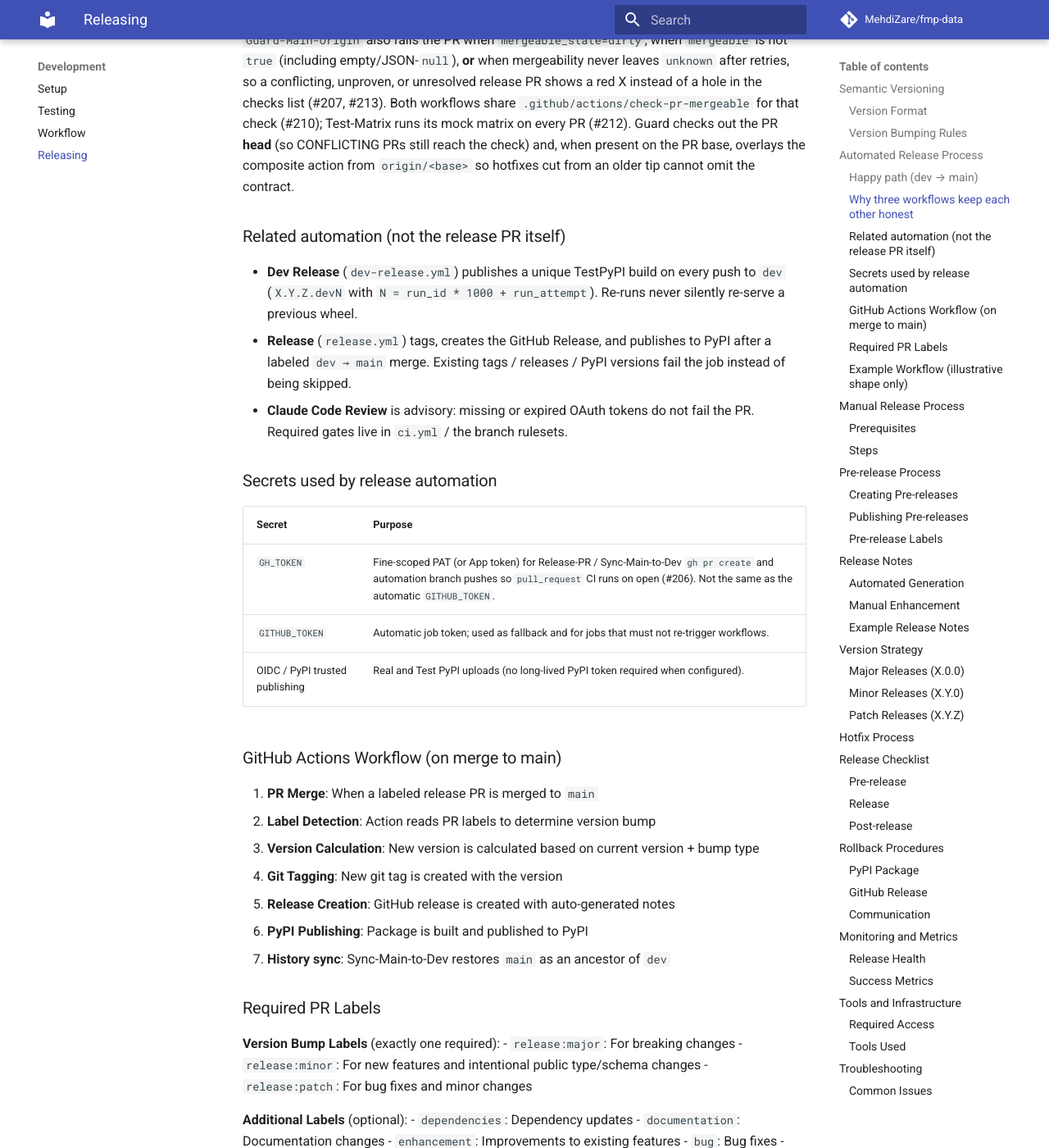
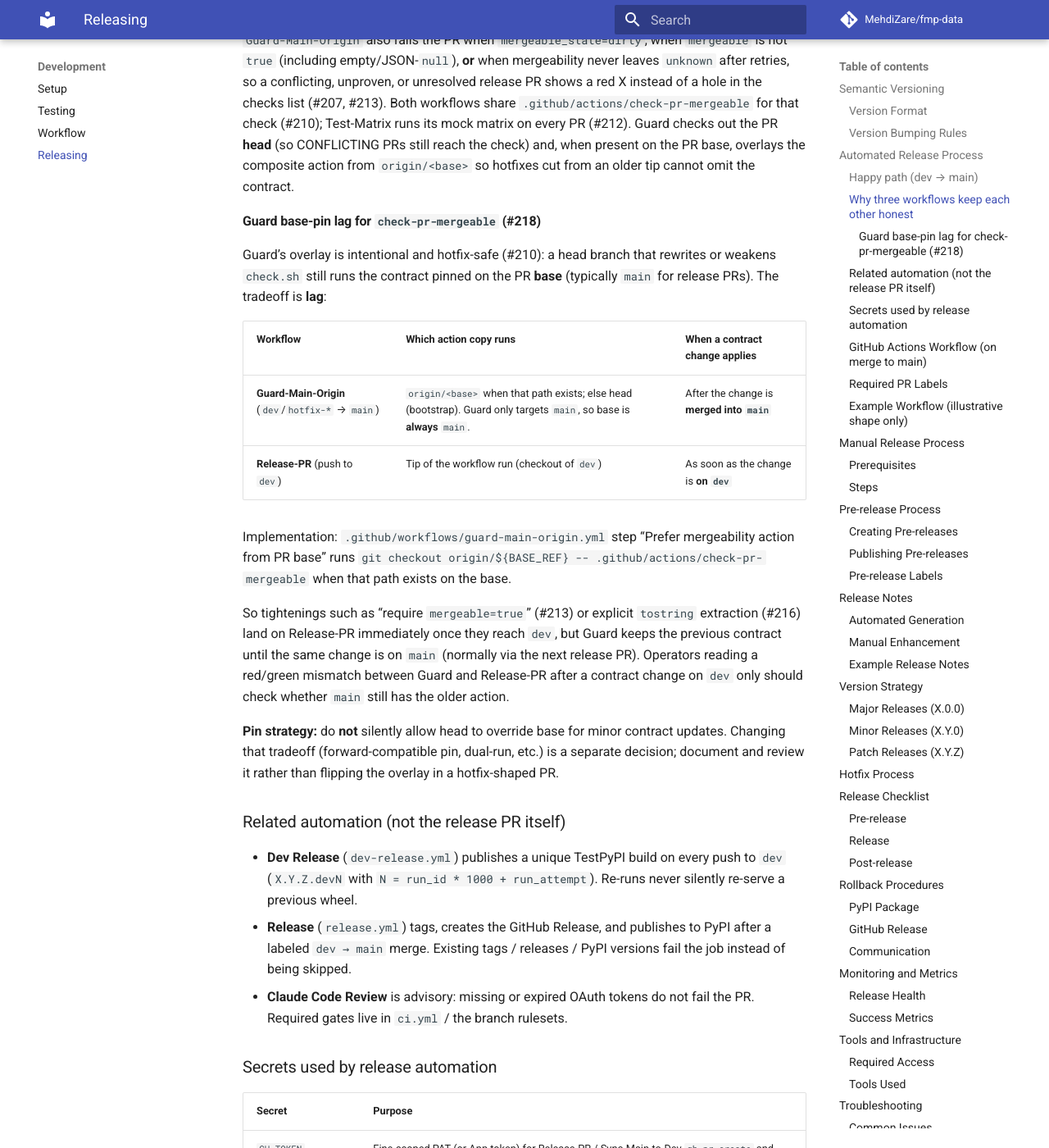
Before and after one commit to MehdiZare/fmp-data, an MkDocs documentation site: the page built from docs/contributing/releasing.md, in a window 1280 px wide and 1400 px high, scrolled down 2397 px. Shown: the whole window at 82% size. Built offline with MkDocs 1.6.1 and Material for MkDocs 9.7.7, drawn with Linux system fonts in a browser that asks for light colours; comment, search, counter and statistics services are not loaded; the version menu is left out.

Commit message:
docs(ci): document Guard base-pin lag for mergeability (#218) (#220)
* docs(ci): document Guard base-pin lag for mergeability (#218)

Guard overlays check-pr-mergeable from origin/<base> when present, so
contract tightenings apply to Guard only after they land on the PR base
(usually main), while Release-PR on dev picks them up immediately.
Document the lag and pin tradeoff for operators; do not silently change
the pin strategy.

Closes #218

* docs(ci): clarify Guard base is always main (#218 follow-up)

Tighten table wording and cross-link the guard-main-origin overlay step
so operators can find the pin implementation quickly.

```diff
--- a/docs/contributing/releasing.md
+++ b/docs/contributing/releasing.md
@@ -88,6 +88,34 @@ its mock matrix on every PR (#212). Guard checks out the PR **head** (so
 CONFLICTING PRs still reach the check) and, when present on the PR base,
 overlays the composite action from `origin/<base>` so hotfixes cut from an
 older tip cannot omit the contract.
+
+#### Guard base-pin lag for `check-pr-mergeable` (#218)
+
+Guard’s overlay is intentional and hotfix-safe (#210): a head branch that
+rewrites or weakens `check.sh` still runs the contract pinned on the PR
+**base** (typically `main` for release PRs). The tradeoff is **lag**:
+
+| Workflow | Which action copy runs | When a contract change applies |
+|---|---|---|
+| **Guard-Main-Origin** (`dev`/`hotfix-*` → `main`) | `origin/<base>` when that path exists; else head (bootstrap). Guard only targets `main`, so base is **always** `main`. | After the change is **merged into `main`** |
+| **Release-PR** (push to `dev`) | Tip of the workflow run (checkout of `dev`) | As soon as the change is **on `dev`** |
+
+Implementation: `.github/workflows/guard-main-origin.yml` step “Prefer
+mergeability action from PR base” runs
+`git checkout origin/${BASE_REF} -- .github/actions/check-pr-mergeable`
+when that path exists on the base.
+
+So tightenings such as “require `mergeable=true`” (#213) or explicit
+`tostring` extraction (#216) land on Release-PR immediately once they reach
+`dev`, but Guard keeps the previous contract until the same change is on
+`main` (normally via the next release PR). Operators reading a red/green
+mismatch between Guard and Release-PR after a contract change on `dev` only
+should check whether `main` still has the older action.
+
+**Pin strategy:** do **not** silently allow head to override base for minor
+contract updates. Changing that tradeoff (forward-compatible pin, dual-run,
+etc.) is a separate decision; document and review it rather than flipping
+the overlay in a hotfix-shaped PR.
 
 ### Related automation (not the release PR itself)
 
```
Also changed, not shown: CHANGELOG.md (+1 -0 lines), 1 other file.
